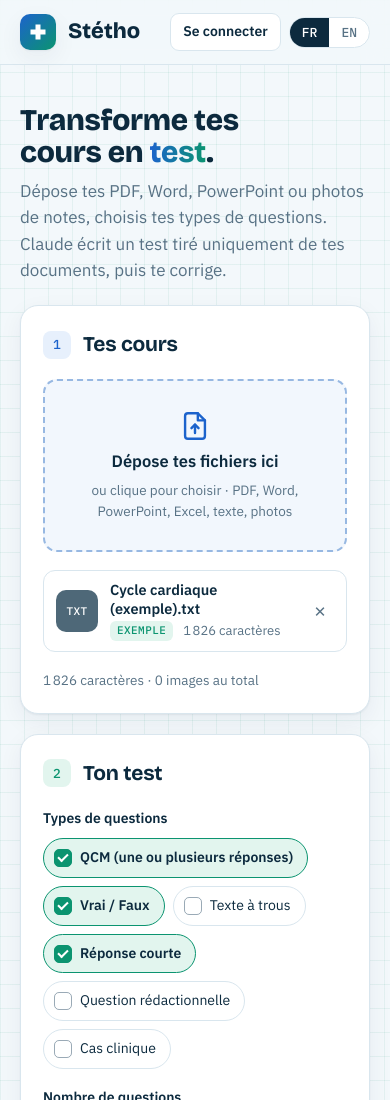
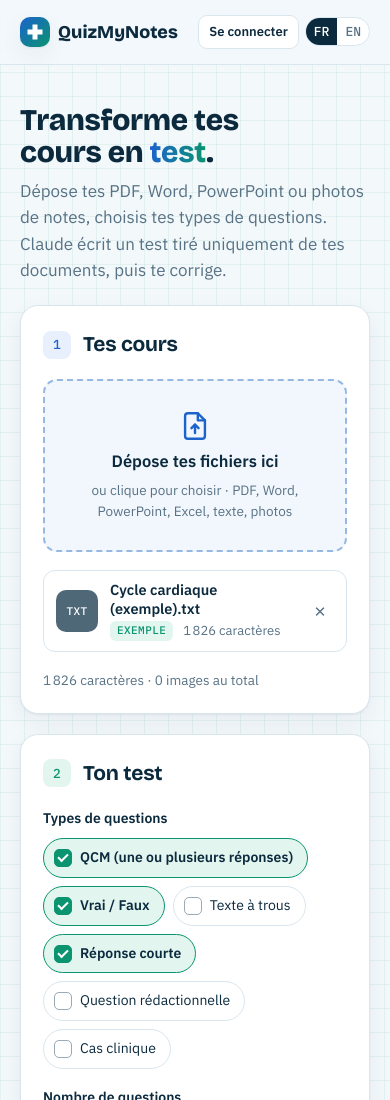
Before and after one commit to nassimaacha/quizmynotes, a website: page stetho.html in a window 390 px wide. Shown: the top 1100 px of the page. Drawn offline with nearby package versions, Linux system fonts and the light colour scheme.

Commit message:
Rename app to QuizMyNotes, fit header on small phones
Co-Authored-By: Claude Opus 5.5 <noreply@anthropic.com>
Claude-Session: https://claude.ai/code/session_01MU1N7aPv2mTUoCNLK4fdiQ

```diff
--- a/stetho.html
+++ b/stetho.html
@@ -3,7 +3,7 @@
 <head>
 <meta charset="utf-8">
 <meta name="viewport" content="width=device-width, initial-scale=1">
-<title>Stétho Tests</title>
+<title>QuizMyNotes</title>
 <link rel="preconnect" href="https://fonts.googleapis.com">
 <link rel="preconnect" href="https://fonts.gstatic.com" crossorigin>
 <link href="https://fonts.googleapis.com/css2?family=Bricolage+Grotesque:opsz,wght@12..96,600;12..96,700;12..96,800&family=IBM+Plex+Mono:wght@500&family=IBM+Plex+Sans:ital,wght@0,400;0,500;0,600;1,400&display=swap" rel="stylesheet">
@@ -321,6 +321,8 @@ p.q-text{font-family:var(--f-body);font-weight:500;font-size:18.5px;line-height:
 .tbadge.low{background:var(--warn-soft);color:var(--warn)}
 .tbadge.over{background:var(--bad-soft);color:var(--bad)}
 @media (max-width:600px){.uname{display:none}.ecg{display:none}}
+@media (max-width:380px){.mark{display:none}}
+@media (max-width:440px){.brand{gap:8px}.mark{width:30px;height:30px}.brand-name{font-size:18px}.top-actions{gap:6px}#loginBtn{padding:6px 10px;font-size:13px}.lang button{padding:5px 8px}}
 .busy{position:fixed;inset:0;background:color-mix(in srgb,var(--bg) 80%,transparent);backdrop-filter:blur(3px);display:grid;place-items:center;z-index:40}
 .busy-box{background:var(--surface);border:1px solid var(--line);border-radius:16px;padding:20px 24px;display:flex;gap:14px;align-items:center;box-shadow:var(--shadow);font-weight:500}
 .busy .spin{width:20px;height:20px}
@@ -333,12 +335,12 @@ p.q-text{font-family:var(--f-body);font-weight:500;font-size:18.5px;line-height:
 <body>
 <header class="top">
   <div class="wrap">
-    <a class="brand" href="#" id="homeLink" aria-label="Stétho">
+    <a class="brand" href="#" id="homeLink" aria-label="QuizMyNotes">
       <span class="mark" aria-hidden="true">
         <svg width="18" height="18" viewBox="0 0 18 18"><path d="M6.5 1.5h5v5h5v5h-5v5h-5v-5h-5v-5h5z" fill="#fff"/></svg>
       </span>
       <span>
-        <span class="brand-name">Stétho</span>
+        <span class="brand-name">QuizMyNotes</span>
         <svg class="ecg" width="118" height="12" viewBox="0 0 118 12" aria-hidden="true"><path d="M1 7h30l4-5 4 9 4-10 3 6h30l3-3 3 3h35"/><circle cx="43" cy="1.5" r="1.6"/></svg>
       </span>
     </a>
@@ -466,9 +468,9 @@ p.q-text{font-family:var(--f-body);font-weight:500;font-size:18.5px;line-height:
 </main>
 
 <div id="dlg" class="dlg" hidden><div class="dlg-box" role="dialog" aria-modal="true" aria-labelledby="dlgText"><p id="dlgText"></p><div id="dlgBtns" class="dlg-btns"></div></div></div>
-<div id="gate" class="dlg" hidden><div class="dlg-box auth" role="dialog" aria-modal="true" aria-label="Stétho">
+<div id="gate" class="dlg" hidden><div class="dlg-box auth" role="dialog" aria-modal="true" aria-label="QuizMyNotes">
   <div class="gate-head">
-    <div class="brand" style="pointer-events:none"><span class="mark" aria-hidden="true"><svg width="18" height="18" viewBox="0 0 18 18"><path d="M6.5 1.5h5v5h5v5h-5v5h-5v-5h-5v-5h5z" fill="#fff"/></svg></span><span class="brand-name">Stétho</span></div>
+    <div class="brand" style="pointer-events:none"><span class="mark" aria-hidden="true"><svg width="18" height="18" viewBox="0 0 18 18"><path d="M6.5 1.5h5v5h5v5h-5v5h-5v-5h-5v-5h5z" fill="#fff"/></svg></span><span class="brand-name">QuizMyNotes</span></div>
     <button type="button" id="gateClose" class="gate-x" aria-label="Fermer">×</button>
   </div>
   <p id="gateNote" class="subhint" hidden></p>
@@ -577,15 +579,15 @@ fr:{
   tabLogin:'Connexion', tabSignup:'Créer un compte', email:'Email', password:'Mot de passe', fullName:'Prénom et nom', pwHint:'8 caractères minimum',
   loginBtn:'Se connecter', signupBtn:'Demander un compte', logout:'Déconnexion', working:'Un instant…',
   forgotPw:'Mot de passe oublié ? Demande à la personne qui t’a invité de le réinitialiser.',
-  signupIntro:'Stétho est en test privé. Chaque compte est validé à la main.',
+  signupIntro:'QuizMyNotes est en test privé. Chaque compte est validé à la main.',
   pendingTitle:'Demande envoyée', pendingText:'Ton compte est en attente de validation. Tu pourras te connecter dès qu’il sera activé.', backLogin:'Retour à la connexion',
   aBadLogin:'Email ou mot de passe incorrect.', aPending:'Ton compte est encore en attente de validation.', aRefused:'Ta demande de compte n’a pas été acceptée.',
   aDisabled:'Ce compte est désactivé.', aExists:'Un compte existe déjà avec cet email. Connecte toi.', aBadEmail:'Email invalide.',
   aBadName:'Écris ton prénom et ton nom.', aBadPw:'Mot de passe trop court (8 caractères minimum).', aTooMany:'Trop de tentatives. Réessaie dans 15 minutes.',
   aClosed:'Les inscriptions sont fermées pour le moment.',
   trialLeft:'Essai : {n} j', trialLast:'Essai : dernier jour', trialEnded:'Essai terminé',
-  eTrialOver:'Ton mois d’essai gratuit est terminé. Contacte la personne qui t’a invité pour continuer à utiliser Stétho.',
-  eQuotaUser:'Tu as atteint ta limite de tests pour aujourd’hui. Reviens demain.', eQuotaGlobal:'Stétho a atteint sa limite du jour. Reviens demain.',
+  eTrialOver:'Ton mois d’essai gratuit est terminé. Contacte la personne qui t’a invité pour continuer à utiliser QuizMyNotes.',
+  eQuotaUser:'Tu as atteint ta limite de tests pour aujourd’hui. Reviens demain.', eQuotaGlobal:'QuizMyNotes a atteint sa limite du jour. Reviens demain.',
   eSessionOut:'Ta session a expiré. Reconnecte toi.',
   eNetwork:'Connexion impossible. Vérifie ton internet et réessaie.', eNoCredits:'Plus de crédits API. Il faut en recharger sur la console Anthropic.',
   eBadKey:'Clé API invalide. Vérifie ANTHROPIC_API_KEY sur Vercel.', eNotConfigured:'Site pas encore configuré : vérifie ANTHROPIC_API_KEY et la base Redis sur Vercel.',
@@ -664,15 +666,15 @@ en:{
   tabLogin:'Log in', tabSignup:'Create an account', email:'Email', password:'Password', fullName:'First and last name', pwHint:'At least 8 characters',
   loginBtn:'Log in', signupBtn:'Request an account', logout:'Log out', working:'One moment…',
   forgotPw:'Forgot your password? Ask the person who invited you to reset it.',
-  signupIntro:'Stétho is in private testing. Every account is approved by hand.',
+  signupIntro:'QuizMyNotes is in private testing. Every account is approved by hand.',
   pendingTitle:'Request sent', pendingText:'Your account is waiting for approval. You can log in as soon as it is activated.', backLogin:'Back to log in',
   aBadLogin:'Wrong email or password.', aPending:'Your account is still waiting for approval.', aRefused:'Your account request was not accepted.',
   aDisabled:'This account is disabled.', aExists:'An account already exists with this email. Log in instead.', aBadEmail:'Invalid email.',
   aBadName:'Write your first and last name.', aBadPw:'Password too short (at least 8 characters).', aTooMany:'Too many attempts. Try again in 15 minutes.',
   aClosed:'Sign ups are closed for now.',
   trialLeft:'Trial: {n} d', trialLast:'Trial: last day', trialEnded:'Trial ended',
-  eTrialOver:'Your free month is over. Contact the person who invited you to keep using Stétho.',
-  eQuotaUser:'You reached your test limit for today. Come back tomorrow.', eQuotaGlobal:'Stétho reached its limit for today. Come back tomorrow.',
+  eTrialOver:'Your free month is over. Contact the person who invited you to keep using QuizMyNotes.',
+  eQuotaUser:'You reached your test limit for today. Come back tomorrow.', eQuotaGlobal:'QuizMyNotes reached its limit for today. Come back tomorrow.',
   eSessionOut:'Your session expired. Log in again.',
   eNetwork:'Could not connect. Check your internet and try again.', eNoCredits:'Out of API credits. Top up in the Anthropic console.',
   eBadKey:'Invalid API key. Check ANTHROPIC_API_KEY on Vercel.', eNotConfigured:'Site not set up yet: check ANTHROPIC_API_KEY and the Redis database on Vercel.',
```
Also changed, not shown: stetho-admin.html (+2 -2 lines).
